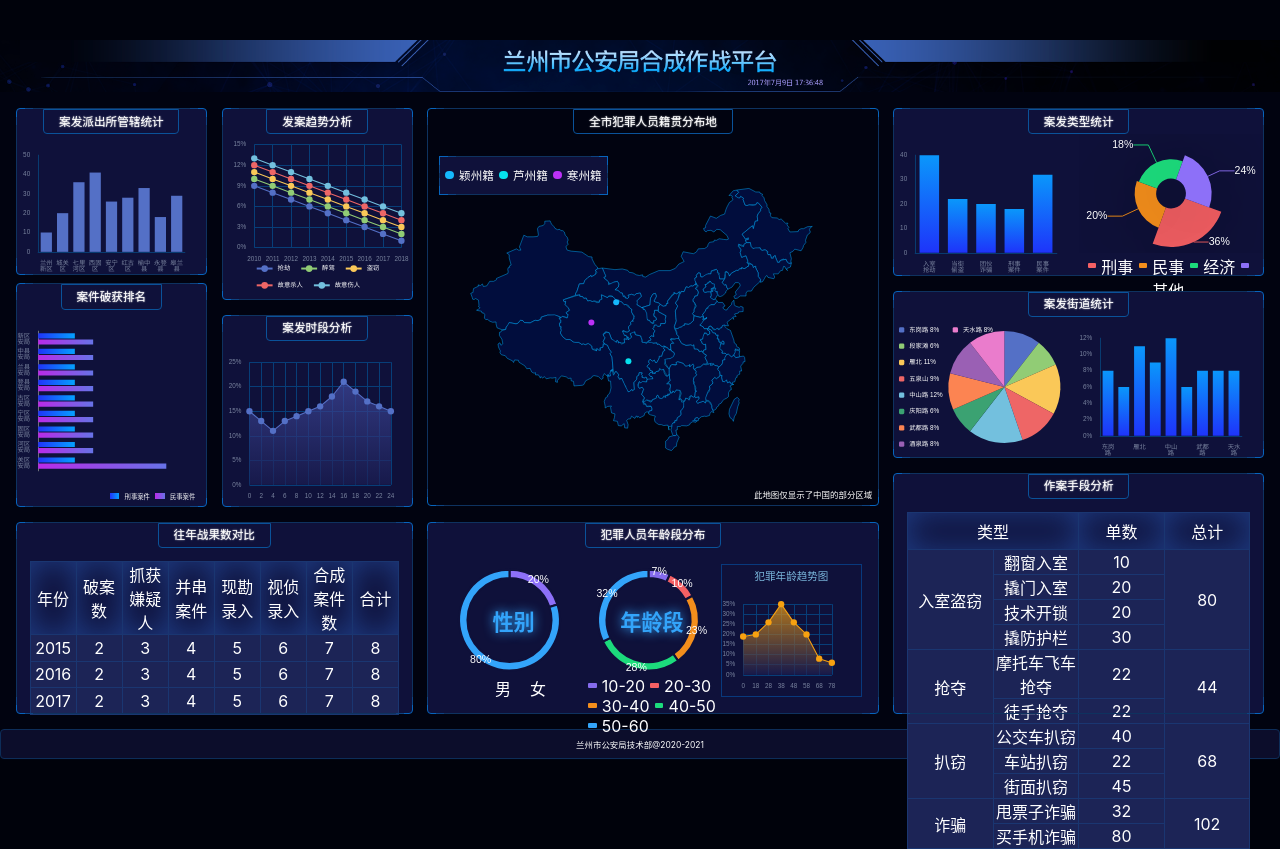
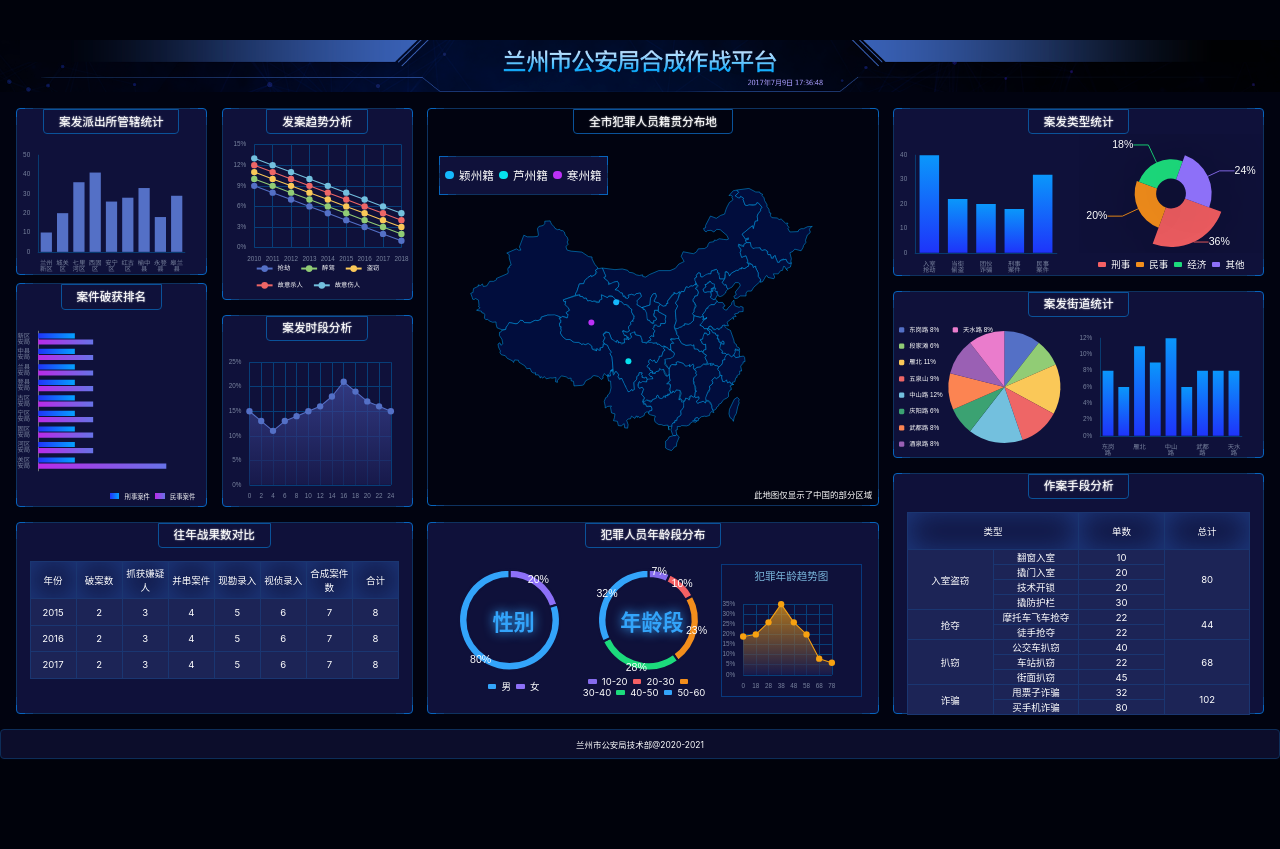
Before and after one commit to WangXiaoyugg/big-screen-demo, a React (Vite) app: page /#/ in a window 1280 px wide. After the commit the page ends 800 px from the top, so only its background shows below. Built offline with nearby package versions, Linux system fonts and the light colour scheme.

Commit message:
fix: 修改默认字体大小为px(16)

```diff
--- a/src/pages/home.scss
+++ b/src/pages/home.scss
@@ -131,6 +131,9 @@
     .cracked-rank {
       height: px(423);
       // margin-top: px(20);
+      .chart {
+        padding: 0 px(0);
+      }
       .legend {
         display: flex;
         align-items: center;
@@ -166,7 +169,9 @@
     }
     .battle-results, .crime-methods {
       padding: 0 px(24);
+
       > table {
+        position: relative;
         width: 100%;
         table-layout: fixed;
         margin-top: px(25);
@@ -242,7 +247,14 @@
         flex-direction: column;
       }
       &-1, &-2 {
-         .legend { @extend %legend; }
+         .legend { @extend %legend;
+          > .male {
+            background: #33a4fa;
+          }
+          > .female {
+            background: #8d70f8;
+          }
+        }
         .chart {
           position: relative;
           display: flex;
--- a/src/shared/style.scss
+++ b/src/shared/style.scss
@@ -1,4 +1,4 @@
-@import "helper";
+@import "_helper";
 body {
   margin: 0;
   font-family: -apple-system, BlinkMacSystemFont, "Segoe UI", "Roboto", "Oxygen",
@@ -17,7 +17,7 @@ code {
 *::after {box-sizing: border-box;}
 body {
   font-family: $font-hei;
-  font-size: 16px;
+  font-size: px(18);
   background: #00020b;
 }
 
@@ -35,5 +35,5 @@ body {
 }
 
 h1,h2,h3,h4,h5,h6 {
-  font-size: 16px;
+  font-size: px(16);
 }
```
